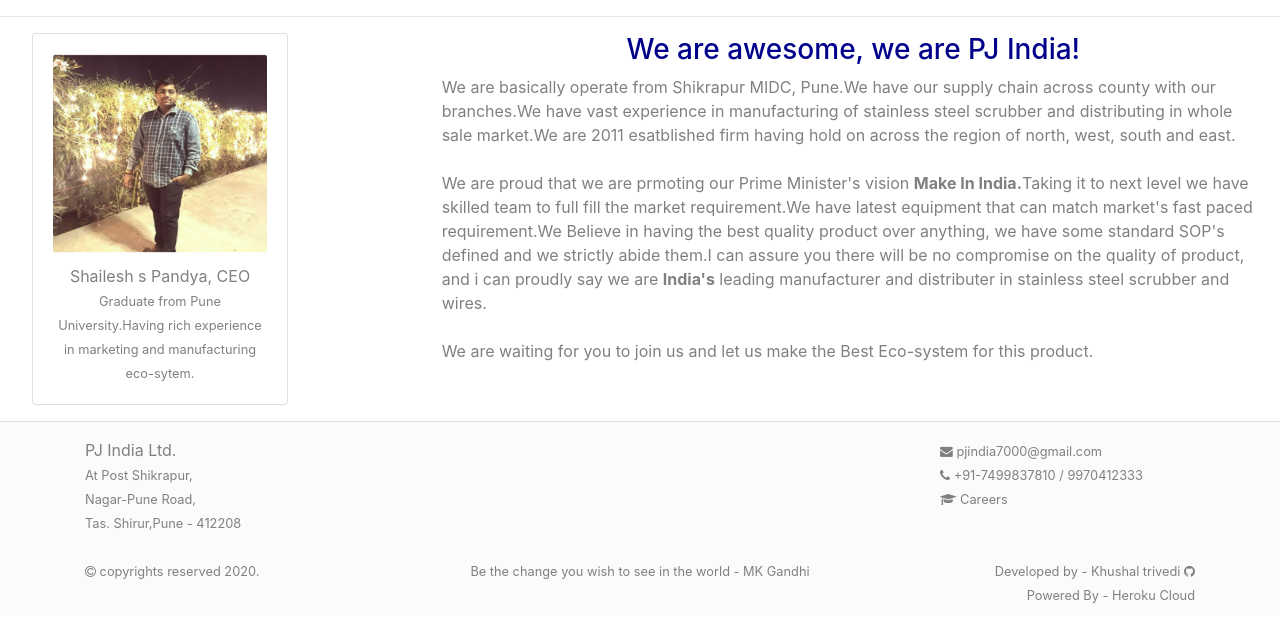
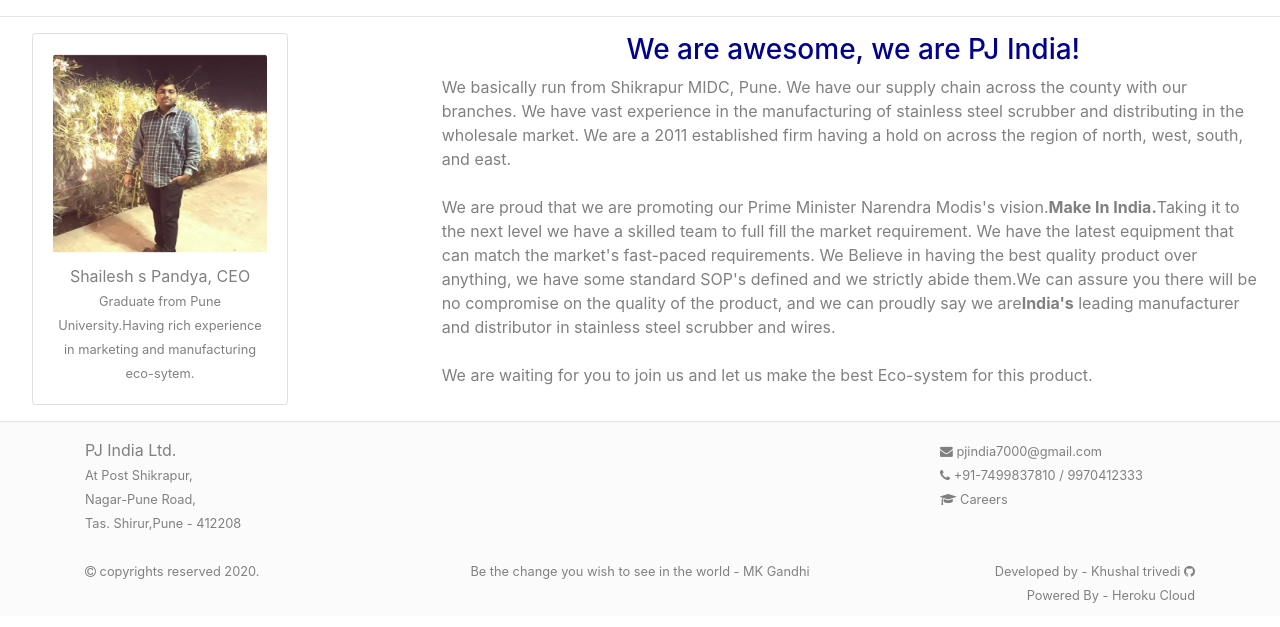
Before and after one commit to khushalt/ssp_india, a Flask app: page /about in a window 1280 px wide. Shown: the part 76-703 px from the top of the page. Run offline with Flask 2, Linux system fonts and the light colour scheme; some libraries are stand-ins or nearby versions.

Commit message:
hotfix: spellchecks in about us templtae

```diff
--- a/templates/about.html
+++ b/templates/about.html
@@ -2,7 +2,7 @@
 
 {% block content %}
 <div class="container-fluid">
-	<div class="row">
+<div class="row">
 	<div class="col-md-3" align="center">
 		<div class="card ca-wd">
 				<div class="card-body">
@@ -26,11 +26,11 @@
 				<b><h3>We are awesome, we are PJ India!</h3></b>
 			</div>
 			<div class="text-left website-font-theme std-para">
-				We are basically operate from Shikrapur MIDC, Pune.We have our supply chain across county with our branches.We have vast experience in manufacturing of stainless steel scrubber and distributing in whole sale market.We are 2011 esatblished firm having hold on across the region of north, west, south and east. <br><br>
+				We basically run from Shikrapur MIDC, Pune. We have our supply chain across the county with our branches. We have vast experience in the manufacturing of stainless steel scrubber and distributing in the wholesale market. We are a 2011 established firm having a hold on across the region of north, west, south, and east.<br><br>
 
-				We are proud that we are prmoting our Prime Minister's vision <b>Make In India.</b>Taking it to next level we have skilled team to full fill the market requirement.We have latest equipment that can match market's fast paced requirement.We Believe in having the best quality product over anything, we have some standard SOP's defined and we strictly abide them.I can assure you there will be no compromise on the quality of product, and i can proudly say we are <b>India's</b> leading manufacturer and distributer in stainless steel scrubber and wires. <br> <br>
+				We are proud that we are promoting our Prime Minister Narendra Modis's vision.<b>Make In India.</b>Taking it to the next level we have a skilled team to full fill the market requirement. We have the latest equipment that can match the market's fast-paced requirements. We Believe in having the best quality product over anything, we have some standard SOP's defined and we strictly abide them.We can assure you there will be no compromise on the quality of the product, and we can proudly say we are<b>India's</b> leading manufacturer and distributor in stainless steel scrubber and wires.<br> <br>
 
-				We are waiting for you to join us and let us make the Best Eco-system for this product.
+				We are waiting for you to join us and let us make the best Eco-system for this product.
 			</div>
 		</div>
 		</div>
```
